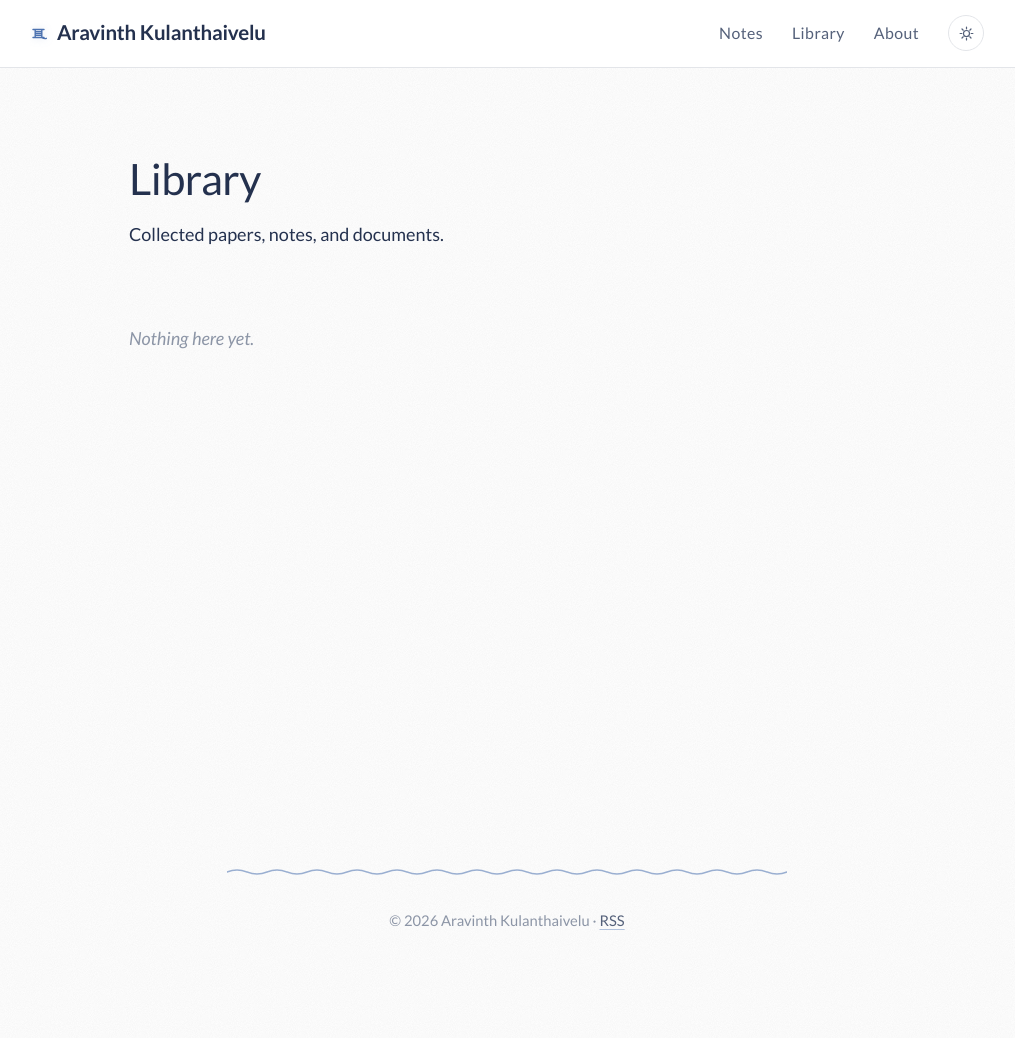
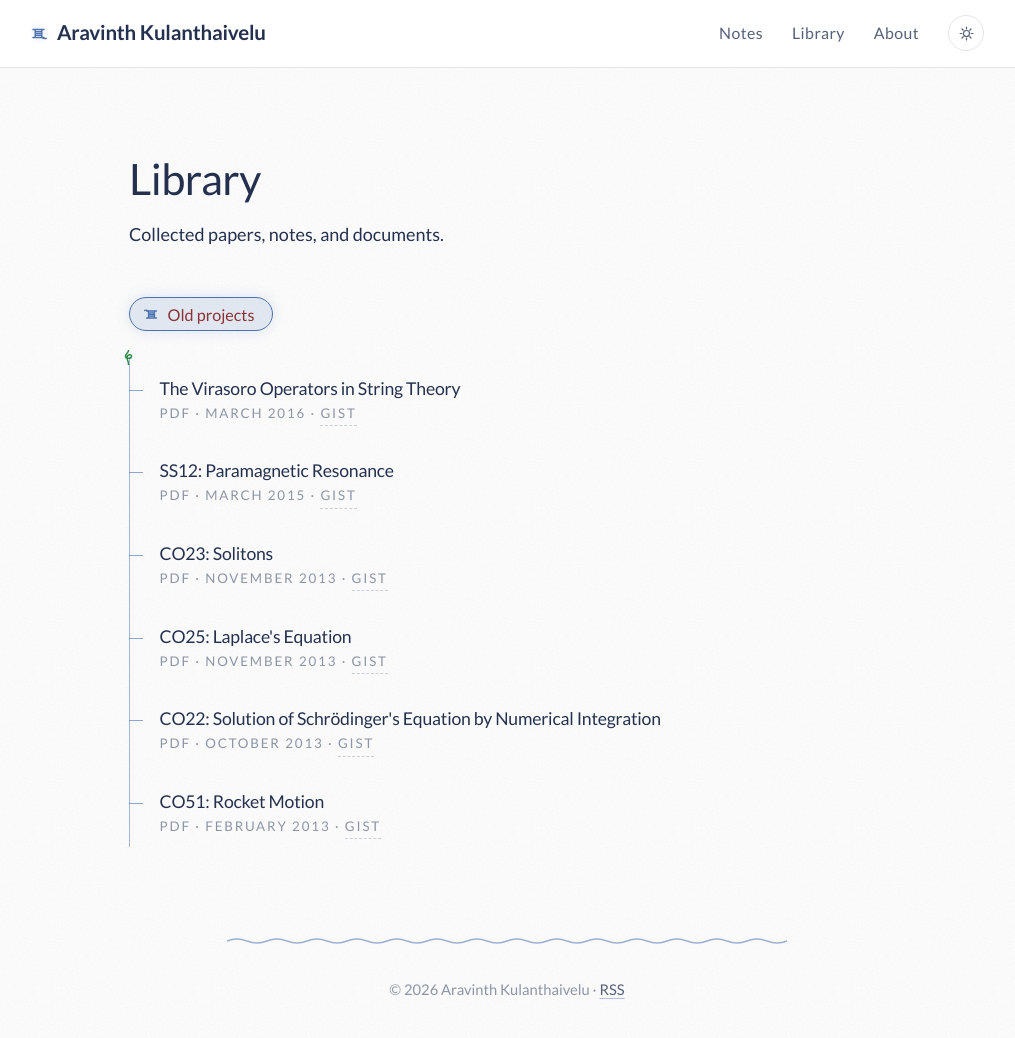
Before and after one commit to Aravinth-K/Aravinth-K.github.io, a Jekyll site: the page built from _pages/library.html, in a window 1280 px wide and 1048 px high. Shown: the top 1038 px of the window, without its empty margins (133-1148 px from the left). Built offline with Jekyll 4.4.1, drawn with Linux system fonts in a browser that asks for light colours.

Commit message:
Library: old projects on a knotted thread
Add six project PDFs and list them on the Library page, newest
first, from a curated _data/library.yml. Entries hang off a single
thread tied to an "Old projects" spool with a green overhand knot,
one notch each; the whole list folds onto its spool, and each
entry's gist unfolds from a toggle in its meta line.

Co-Authored-By: Claude Fable 5 <noreply@anthropic.com>

```diff
--- /dev/null
+++ b/_data/library.yml
@@ -0,0 +1,49 @@
+# Library entries, shown newest-first on /library/.
+#
+# Each entry:
+#   title: shown as the item's name
+#   file:  site-relative path to the document
+#   date:  used for ordering and the "Month Year" label
+#   note:  optional — when present, a small "a note" spool appears
+#          beneath the entry and the text unfolds inline. Markdown works.
+#          Delete the note line (or leave it empty) to hide the toggle.
+
+- title: The Virasoro Operators in String Theory
+  file: /projects/662661.pdf
+  date: 2016-03-29
+  note: >
+    A dissertation on the role of the Virasoro operators in bosonic string
+    theory — their origin in the classical theory, the full algebra via old
+    covariant quantisation, and the physical state conditions.
+
+- title: "SS12: Paramagnetic Resonance"
+  file: /projects/SS12-report-v2.pdf
+  date: 2015-03-21
+  note: >
+    Electron paramagnetic resonance in ruby: measuring the resonance field
+    across crystal orientations in an applied magnetic field.
+
+- title: "CO23: Solitons"
+  file: /projects/CO23univ3605.pdf
+  date: 2013-11-26
+  note: >
+    Numerically evolving the soliton solution of the Korteweg–de Vries
+    equation from its localised analytic wave-form.
+
+- title: "CO25: Laplace's Equation"
+  file: /projects/CO25univ3605.pdf
+  date: 2013-11-05
+  note: >
+    Solving Laplace's equation numerically.
+
+- title: "CO22: Solution of Schrödinger's Equation by Numerical Integration"
+  file: /projects/CO22univ3605.pdf
+  date: 2013-10-28
+  note: >
+    Numerical integration of Schrödinger's equation.
+
+- title: "CO51: Rocket Motion"
+  file: /projects/CO51univ3605.pdf
+  date: 2013-02-21
+  note: >
+    Simulating rocket motion numerically.
--- /dev/null
+++ b/_pages/library.html
@@ -0,0 +1,62 @@
+---
+layout: page
+title: Library
+permalink: /library/
+description: Collected papers, notes, and documents
+---
+
+<p>Collected papers, notes, and documents.</p>
+
+<h2 class="library-group-head">
+  <button class="spool-trigger fold-toggle active" aria-expanded="true" aria-controls="old-projects">
+    <svg class="spool-glyph" width="15" height="15" viewBox="0 0 15 15" aria-hidden="true">
+      <path d="M2.5,4 h10 M2.5,11 h10 M4.5,4 v7 M10.5,4 v7 M4.5,5.8 h6 M4.5,7.5 h6 M4.5,9.2 h6" stroke="currentColor" stroke-width="1.3" stroke-linecap="round" fill="none"/>
+      <path d="M10.5,11 q2.5,1.5 4,0.5" stroke="currentColor" stroke-width="1.3" stroke-linecap="round" fill="none"/>
+    </svg>
+    <span>Old projects</span>
+  </button>
+</h2>
+
+<div class="library-fold" id="old-projects">
+<div class="library-fold-clip">
+<ul class="library-list">
+  {%- assign items = site.data.library | sort: "date" | reverse -%}
+  {%- for entry in items %}
+  <li class="library-item">
+    <h3 class="library-title">
+      <a href="{{ entry.file | relative_url }}" target="_blank" rel="noopener">{{ entry.title }}</a>
+    </h3>
+    <div class="library-meta">
+      PDF · {{ entry.date | date: "%B %Y" }}
+      {%- if entry.note and entry.note != "" %} · <button class="library-note-toggle fold-toggle" aria-expanded="false" aria-controls="library-note-{{ forloop.index }}">gist</button>{% endif %}
+    </div>
+    {%- if entry.note and entry.note != "" %}
+    <div class="library-fold collapsed" id="library-note-{{ forloop.index }}">
+      <div class="library-fold-clip">
+        <div class="spool-inline-body">{{ entry.note | markdownify }}</div>
+      </div>
+    </div>
+    {%- endif %}
+  </li>
+  {%- endfor %}
+</ul>
+{%- if items.size == 0 %}
+<p class="library-empty">Nothing here yet.</p>
+{%- endif %}
+</div>
+</div>
+
+<script>
+(function () {
+  document.querySelectorAll('.fold-toggle').forEach(function (toggle) {
+    var body = document.getElementById(toggle.getAttribute('aria-controls'));
+    if (!body) return;
+    toggle.addEventListener('click', function () {
+      var open = toggle.getAttribute('aria-expanded') === 'true';
+      toggle.setAttribute('aria-expanded', String(!open));
+      toggle.classList.toggle('active', !open);
+      body.classList.toggle('collapsed', open);
+    });
+  });
+})();
+</script>
--- a/_pages/library.md
+++ /dev/null
@@ -1,30 +0,0 @@
----
-layout: page
-title: Library
-permalink: /library/
-description: Collected papers, notes, and documents
----
-
-Collected papers, notes, and documents.
-
-<div class="library-grid">
-{% assign pdfs = site.static_files | where_exp: "file", "file.extname == '.pdf'" %}
-{% for file in pdfs %}
-<div class="library-item">
-  <svg class="library-icon" width="30" height="38" viewBox="0 0 30 38" aria-hidden="true">
-    <path d="M4,2 h15 l7,7 v27 h-22 z" stroke="currentColor" stroke-width="1.6" fill="none" stroke-linejoin="round"/>
-    <path d="M19,2 v7 h7" stroke="currentColor" stroke-width="1.6" fill="none" stroke-linejoin="round"/>
-    <path d="M9,16 h12 M9,21 h12 M9,26 h8" stroke="currentColor" stroke-width="1.4" stroke-linecap="round" stroke-dasharray="3 2.4"/>
-  </svg>
-  <div class="library-info">
-    <h3 class="library-title">
-      <a href="{{ file.path | relative_url }}" target="_blank" rel="noopener">{{ file.basename | replace: '_', ' ' | replace: '-', ' ' }}</a>
-    </h3>
-    <div class="library-meta">PDF</div>
-  </div>
-</div>
-{% endfor %}
-{% if pdfs.size == 0 %}
-<p class="library-empty">Nothing here yet.</p>
-{% endif %}
-</div>
--- a/_sass/_library.scss
+++ b/_sass/_library.scss
@@ -1,39 +1,97 @@
-.library-grid {
+// ── Library ─────────────────────────────────────────────────
+// Entries hang off a single vertical thread tied to the group
+// spool with an overhand knot, one notch each — no boxes. The
+// whole list folds up onto its spool; each note folds out of
+// its entry's meta line.
+
+// The subtitle is a spool: the list winds up onto it.
+// Trigger styling comes from .spool-trigger in _spool.scss.
+.library-group-head {
+  margin: 2.6rem 0 0;
+  font-size: 1rem;
+}
+
+// Shared collapse shell — used by the group and by each note.
+.library-fold {
   display: grid;
-  gap: 1rem;
-  margin-top: 2rem;
+  grid-template-rows: 1fr;
+  transition: grid-template-rows 0.5s cubic-bezier(0.4, 0, 0.2, 1);
+
+  > .library-fold-clip {
+    overflow: hidden;
+    min-height: 0;
+    // room so the clip doesn't shave the knots and their glow
+    padding-left: 16px;
+    margin-left: -16px;
+  }
+
+  &.collapsed {
+    grid-template-rows: 0fr;
+  }
+}
+
+.library-list {
+  list-style: none;
+  position: relative;
+  margin: 1.5rem 0 0;
+  padding: 1.1rem 0 0.2rem 1.7rem;
+
+  // the one connecting thread…
+  &::before {
+    content: "";
+    position: absolute;
+    left: 0;
+    top: 0;
+    bottom: 0;
+    border-left: 1.3px solid $thread;
+    opacity: 0.5;
+  }
+
+  // …tied off with an overhand knot where it meets the spool
+  // above, in the counterpoint colour like the note joints
+  &::after {
+    content: "";
+    position: absolute;
+    left: -8px;
+    top: -8px;
+    width: 15px;
+    height: 15px;
+    background: var(--counter);
+    -webkit-mask-image: $knot-mask;
+    mask-image: $knot-mask;
+    -webkit-mask-repeat: no-repeat;
+    mask-repeat: no-repeat;
+    filter: drop-shadow(0 0 5px color-mix(in srgb, var(--counter) 28%, transparent));
+  }
 
   .library-item {
-    display: flex;
-    align-items: center;
-    gap: 1.1rem;
-    padding: 1.1rem 1.3rem;
-    background: $paper-high;
-    border: 1px solid $line;
-    border-radius: 12px;
-    box-shadow: var(--shadow-soft);
-    transition: border-color 0.3s ease, box-shadow 0.3s ease,
-                transform 0.3s ease;
+    position: relative;
+    margin: 0 0 1.9rem;
 
-    &:hover {
-      border-color: $thread;
-      box-shadow: var(--shadow-lift), 0 0 14px $glow;
-      transform: translateY(-2px);
+    &:last-child {
+      margin-bottom: 0.2rem;
     }
 
-    .library-icon {
-      flex-shrink: 0;
-      color: $thread;
-      filter: drop-shadow(0 0 4px $glow);
+    // notch against the thread
+    &::before {
+      content: "";
+      position: absolute;
+      left: -1.7rem;
+      top: 0.68em;
+      width: 0.8rem;
+      border-top: 1.3px solid $thread;
+      opacity: 0.6;
+      transition: opacity 0.3s ease, width 0.3s ease;
     }
 
-    .library-info {
-      flex: 1;
-      min-width: 0;
+    &:hover::before {
+      opacity: 1;
+      width: 1rem;
+    }
 
     .library-title {
       font-family: $font-display;
-        font-size: 1.08rem;
+      font-size: 0.98rem;
       font-weight: 480;
       margin: 0;
 
@@ -49,7 +107,33 @@
 
     .library-meta {
       @extend %smallcaps;
-        margin-top: 0.2rem;
+      margin-top: 0.15rem;
+    }
+
+    // Notes borrow the spool-inline thread but skip its knot —
+    // the group's knot at the top of the list is the only one.
+    .spool-inline-body::before {
+      content: none;
+    }
+
+    // "a note" sits in the meta line; the note itself unfolds
+    // beneath on a plain hanging thread (.spool-inline-body).
+    .library-note-toggle {
+      font: inherit;
+      letter-spacing: inherit;
+      text-transform: inherit;
+      color: inherit;
+      background: none;
+      border: none;
+      padding: 0;
+      cursor: pointer;
+      border-bottom: 1px dashed $line-strong;
+      transition: color 0.3s ease, border-color 0.3s ease;
+
+      &:hover,
+      &.active {
+        color: $accent;
+        border-color: $accent;
       }
     }
   }
```
Also changed, not shown: 6 other files. Lines whose indentation alone changed are shown as unchanged.
